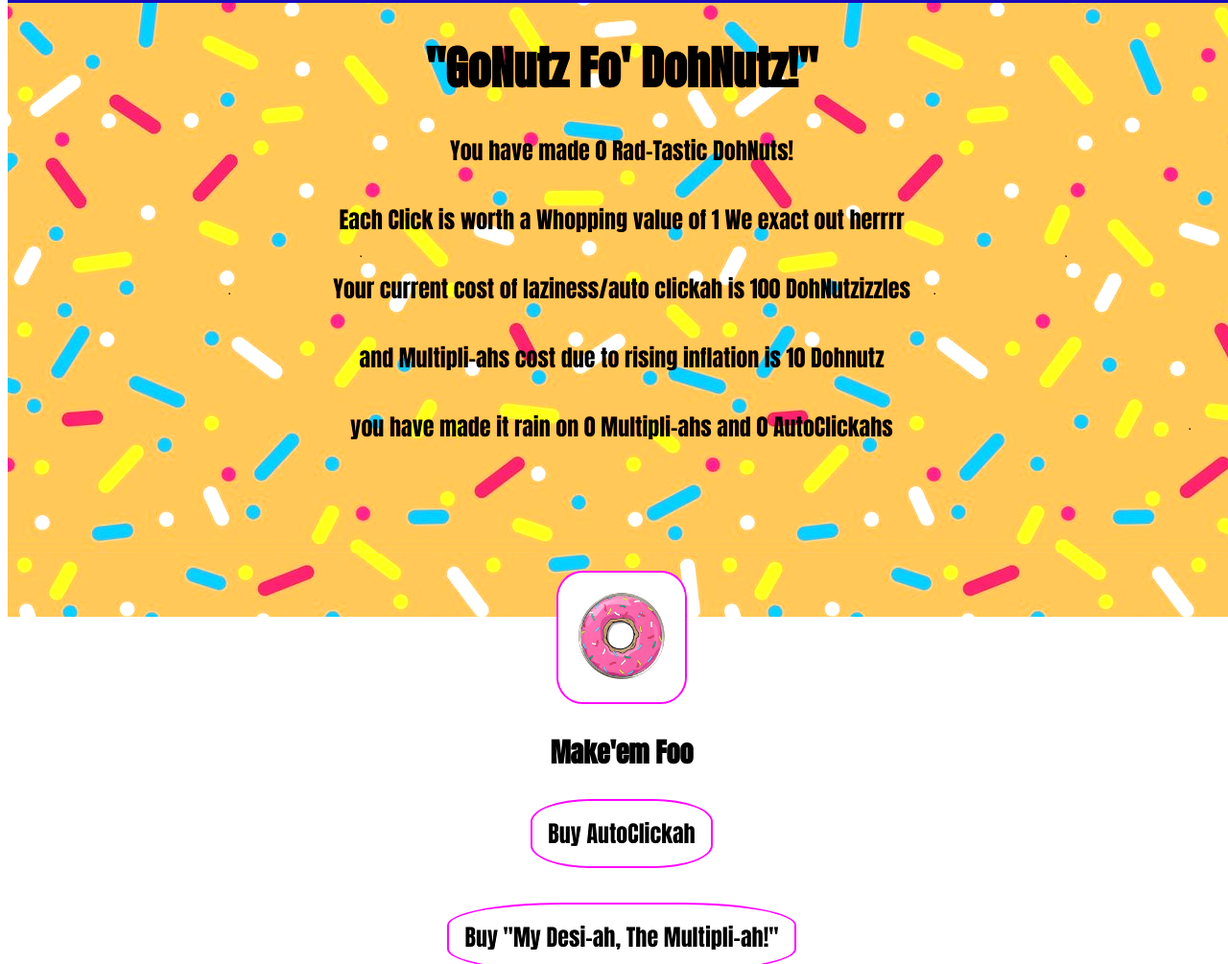
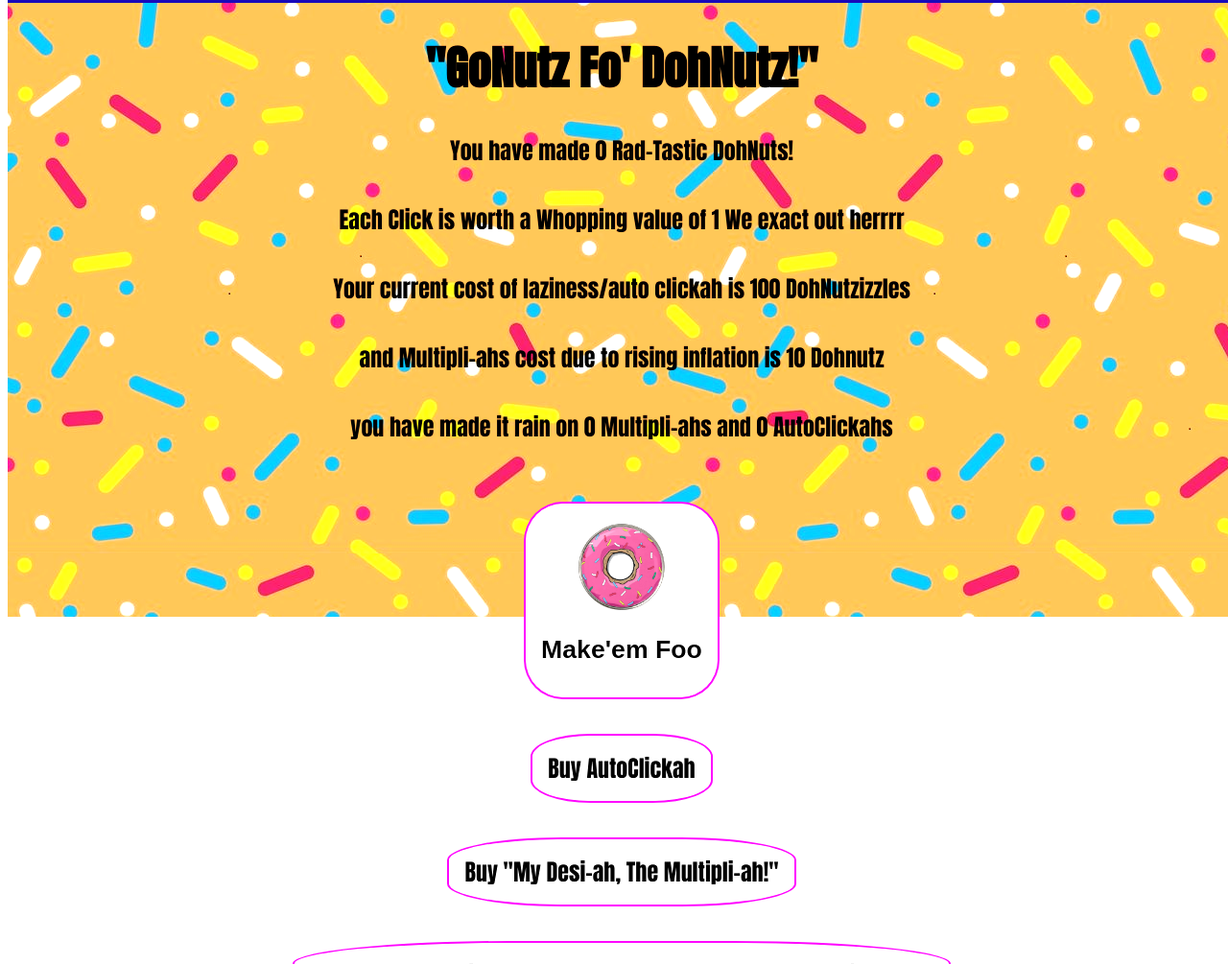
Before and after one commit to 2022-Summer-Cohort/donut-maker-TMBrunetti, a website built with Parcel: page index.html in a window 1280 px wide. Shown: the part 189-1194 px from the top of the page at 96% size. Built offline with nearby package versions, Linux system fonts and the light colour scheme.

Commit message:
put Make'em Foo in the button

```diff
--- a/index.html
+++ b/index.html
@@ -60,11 +60,9 @@
 
           <div class="div2">
             <br>
+            <button id="make"><img src="cartoonDnut.jpg" height ="100rem" width="auto"/><h1>Make'em Foo</h1></button>
             <br>
-            <br>
-            <button id="make"><img src="cartoonDnut.jpg" height ="100rem" width="auto" /></button>
-            <h3>Make'em Foo</h3>
-
+           <br>
             <button id="auto" disable="disabled">Buy AutoClickah</button>
             <br>
             <br>
```
